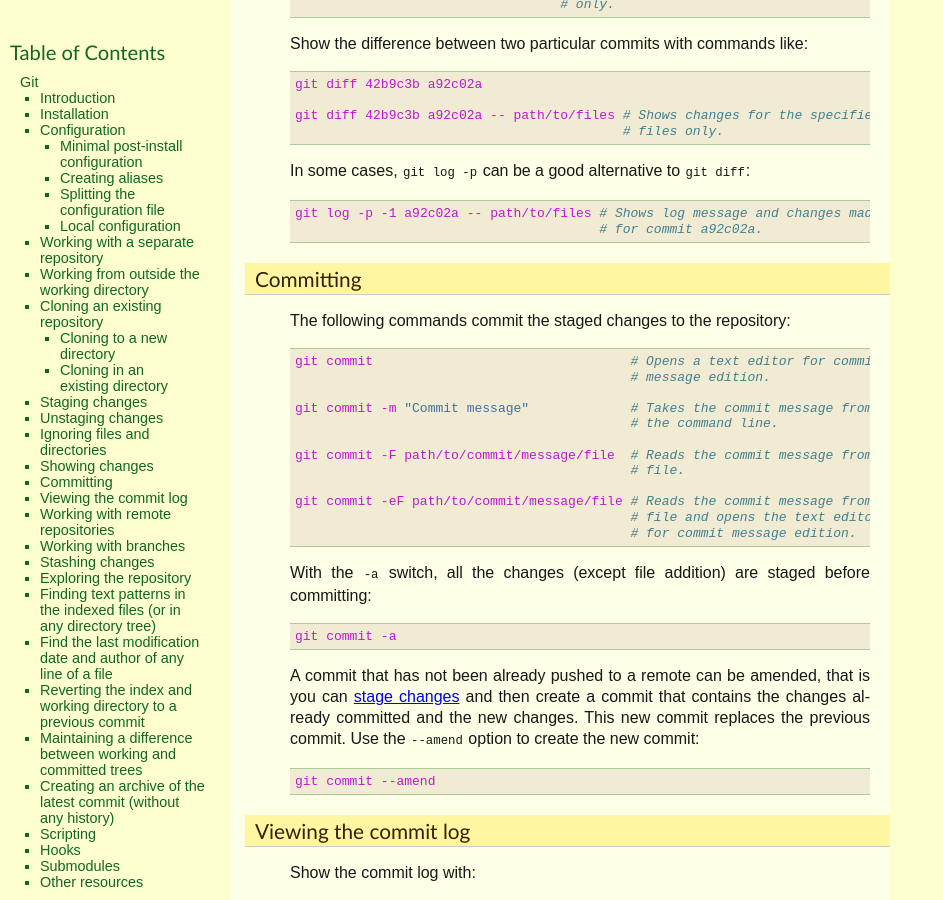
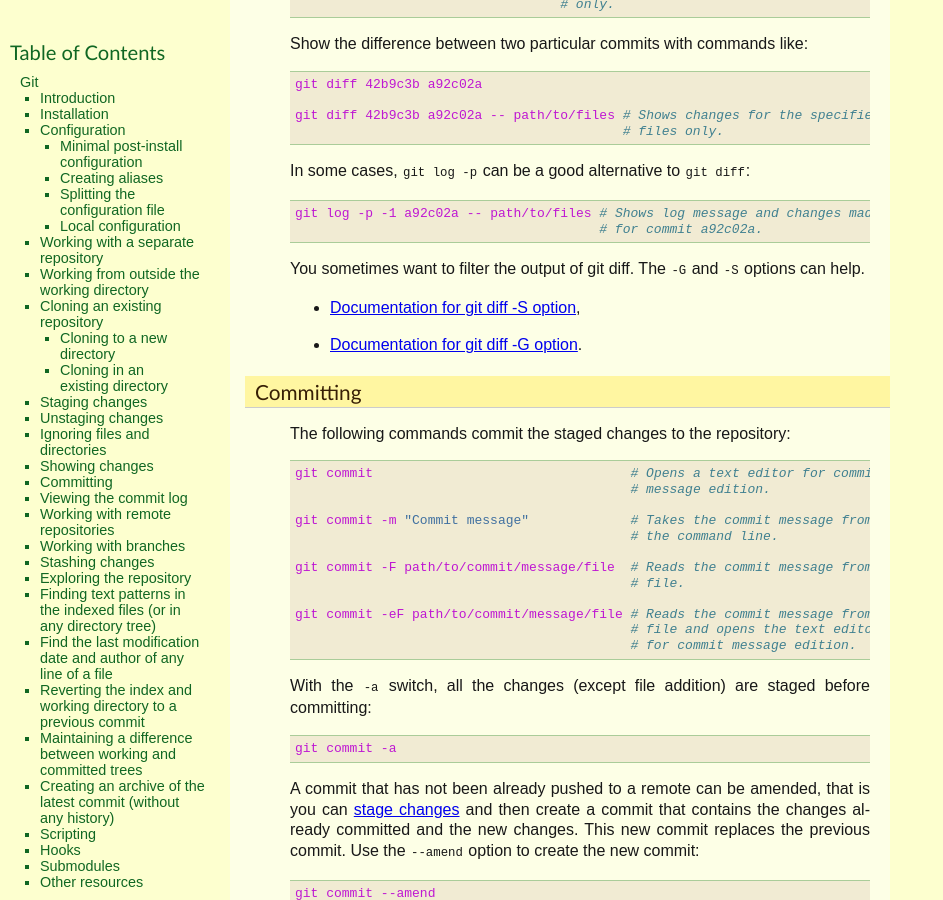
Before and after one commit to thierr26/thierr26_personal_notes_sphinx_sources, a Sphinx documentation site: the page built from source/git.rst, in a window 1280 px wide and 900 px high, scrolled down 6713 px. Shown: the whole window, without its empty margins (0-943 px from the left). Built offline with Sphinx 7.4.7, drawn with Linux system fonts in a browser that asks for light colours.

Commit message:
Add git diff -S and git diff -G

```diff
--- a/source/git.rst
+++ b/source/git.rst
@@ -389,6 +389,15 @@ In some cases, ``git log -p`` can be a good alternative to ``git diff``::
 
   git log -p -1 a92c02a -- path/to/files # Shows log message and changes made
                                          # for commit a92c02a.
+
+You sometimes want to filter the output of git diff. The ``-G`` and ``-S``
+options can help.
+
+* `Documentation for git diff -S option
+  <https://git-scm.com/docs/git-diff#Documentation/git-diff.txt--Sltstringgt>`_,
+
+* `Documentation for git diff -G option
+  <https://git-scm.com/docs/git-diff#Documentation/git-diff.txt--Gltregexgt>`_.
 
 
 Committing
@@ -858,6 +867,7 @@ example). Scripting makes it possible to define :ref:`hooks <hooks>`.
 <https://stackoverflow.com/a/39848551>`_:
 
 * Plumbing commands,
+
 * Porcelain commands.
 
 Porcelain commands should be avoided in scripts. They are meant to be used by
```
